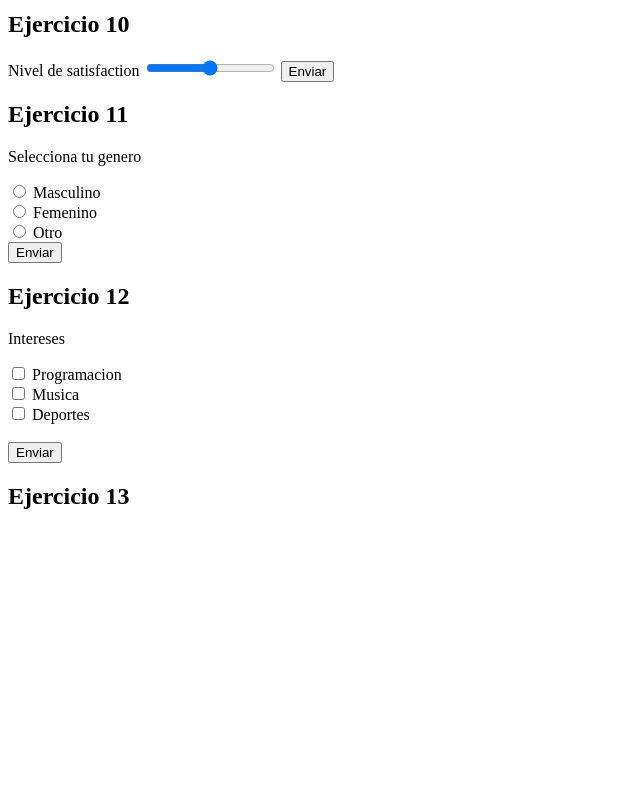
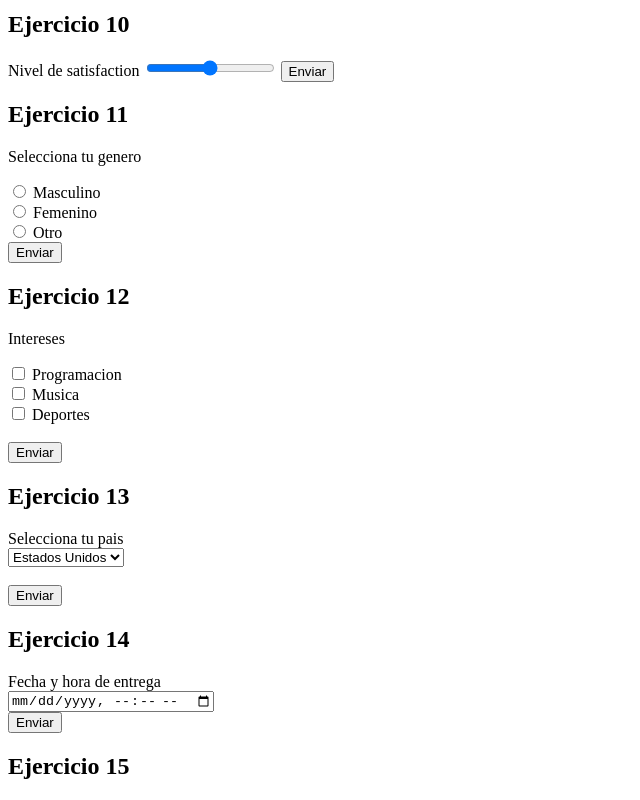
Before and after one commit to DarkJ-18/DisenoWeb, a plain HTML site: page Taller 01 html 6 - 15 ej formularios/index.html in a window 1280 px wide. Shown: the part 1278-2078 px from the top of the page, without its empty margins (0-640 px from the left). Before the commit the page ends 1808 px from the top, so only its background shows below. Drawn offline with Linux system fonts and the light colour scheme.

Commit message:
se suben cambios

```diff
--- a/Taller 01 html 6 - 15 ej formularios/index.html
+++ b/Taller 01 html 6 - 15 ej formularios/index.html
@@ -136,7 +136,26 @@
     </form>
 
     <h2>Ejercicio 13</h2>
-    <form action="" method="get"></form>
+    <form action="" method="get">
+        <label for="country">Selecciona tu pais</label><br>
+        <select name="country" id="">
+            <option value="usa">Estados Unidos</option>
+            <option value="mex">Mexico</option>
+            <option value="ecua">Ecuador</option>
+            <option value="suiz">Suiza</option>
+        </select><br><br>
+        <button type="button">Enviar</button>
+    </form>
+
+    <h2>Ejercicio 14</h2>
+    <form action="" method="get">
+        <label for="delivery">Fecha y hora de entrega</label><br>
+        <input type="datetime-local" name="delivery" id="delivery"><br>
+        <button type="button">Enviar</button>
+    </form>
+
+    <h2>Ejercicio 15</h2>
+
 </body>
 
 </html>
```
